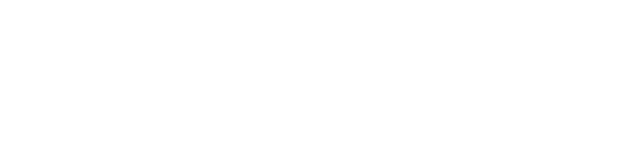
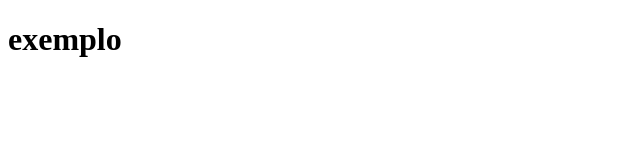
Before and after one commit to CamiloSenaDev/teste, a plain HTML site: page index.html in a window 1280 px wide. Shown: the whole page, without its empty margins (0-640 px from the left). Drawn offline with Linux system fonts and the light colour scheme.

Commit message:
adicionando header

```diff
--- a/index.html
+++ b/index.html
@@ -6,6 +6,9 @@
     <title>Document</title>
 </head>
 <body>
+    <header>
+        <h1>exemplo</h1>
+    </header>
 
 </body>
 </html>
```
